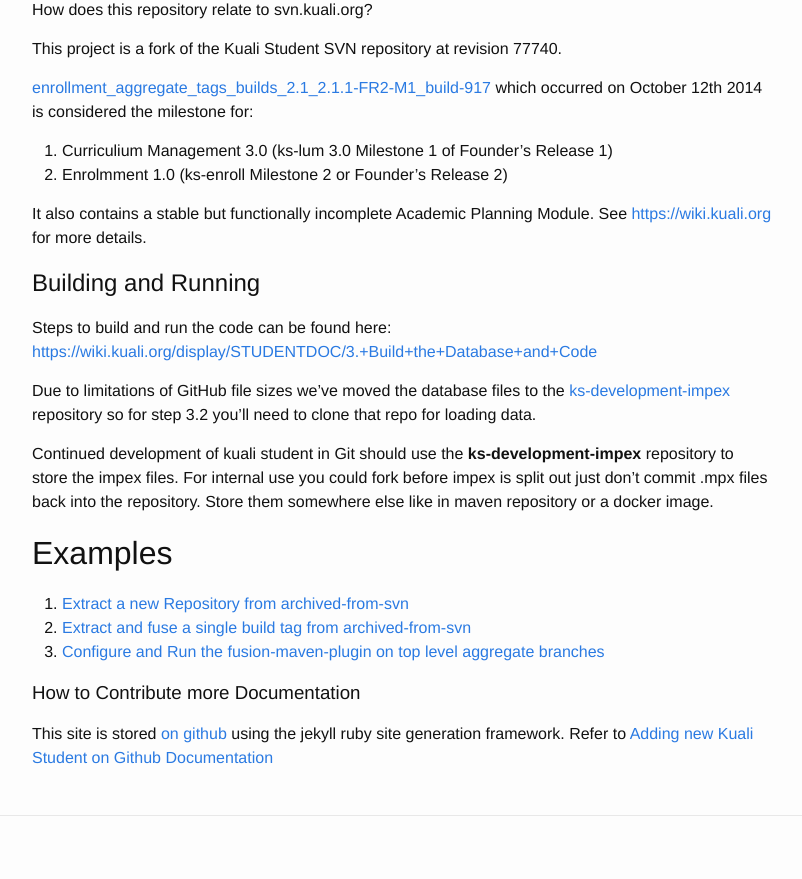
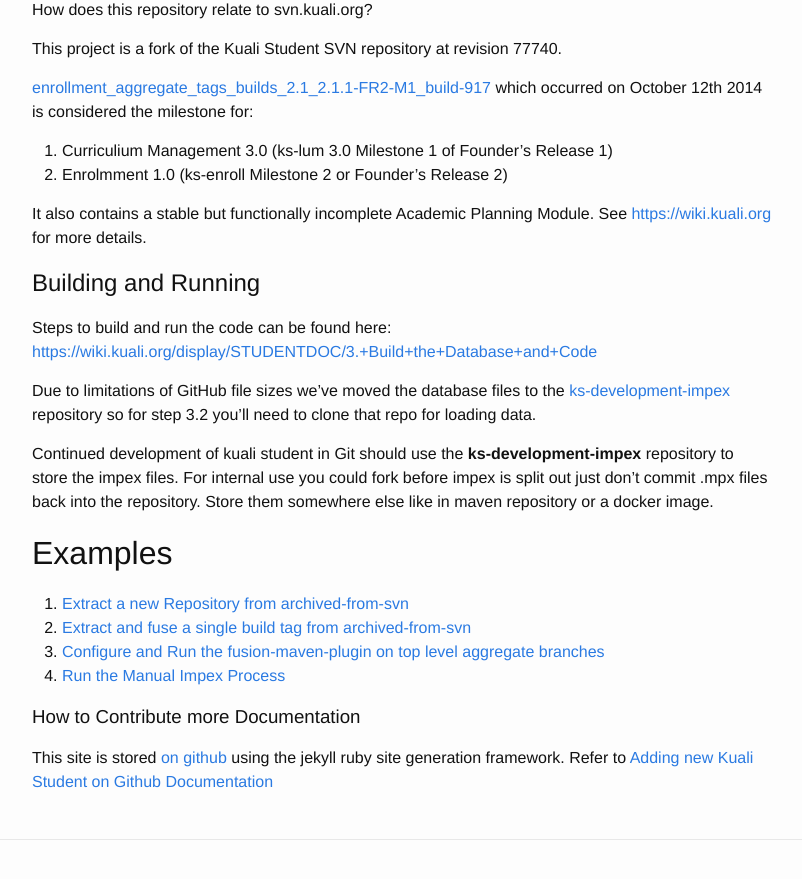
Before and after one commit to kuali-student/kuali-student.github.io, a Jekyll site: the page built from index.md, in a window 1280 px wide and 900 px high, scrolled down 739 px. Shown: the top 879 px of the window, without its empty margins (238-1040 px from the left). Built offline with Jekyll 4.4.1, drawn with Linux system fonts in a browser that asks for light colours.

Commit message:
Link to the manual impex process examples from the index page

```diff
--- a/index.md
+++ b/index.md
@@ -51,6 +51,7 @@
 1. [Extract a new Repository from archived-from-svn](examples/extract-new-repo.html)
 2. [Extract and fuse a single build tag from archived-from-svn](examples/extract-and-fuse-a-build-tag.html)
 3. [Configure and Run the fusion-maven-plugin on top level aggregate branches](examples/configure-fusion-maven-plugin.html)
+4. [Run the Manual Impex Process](examples/impex.html)
 
 ### How to Contribute more Documentation
 
```
Also changed, not shown: examples/impex.md (+1 -0 lines).
